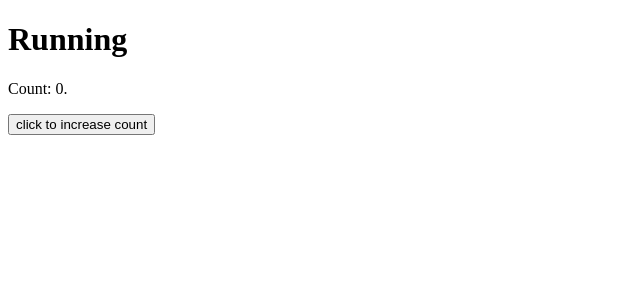
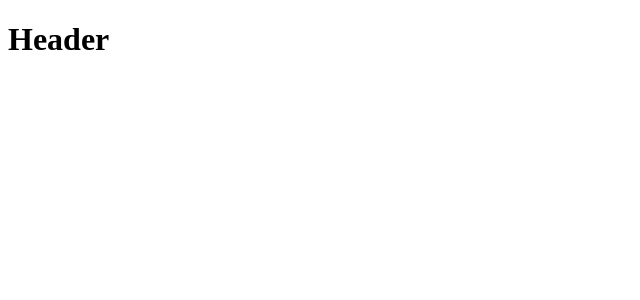
Before and after one commit to 0xKona/0xKona.github.io, a React app: page / in a window 1280 px wide. Shown: the top 300 px of the page, without its empty margins (0-640 px from the left). Built offline with nearby package versions, Linux system fonts and the light colour scheme; the HTML template or start-up script is replaced by a standard one.

Commit message:
styled components / typescript styled components added

```diff
--- a/client/src/app.tsx
+++ b/client/src/app.tsx
@@ -1,13 +1,12 @@
 import React, { useState } from "react";
+import Header from "./components/header";
 
 const App = () => {
     const [count, setCount] = useState(0);
 
     return (
         <>
-            <h1>Running</h1>
-            <p>{`Count: ${count}.`}</p>
-            <button onClick={() => setCount(count+1)}>click to increase count</button>
+            <Header />
         </>
     )
 }
--- /dev/null
+++ b/client/src/components/header.tsx
@@ -0,0 +1,10 @@
+import React from "react";
+
+const Header = () => {
+
+    return (
+        <h1>Header</h1>
+    )
+}
+
+export default Header;
--- a/package.json
+++ b/package.json
@@ -30,6 +30,7 @@
     "@babel/preset-env": "^7.23.5",
     "@babel/preset-react": "^7.23.3",
     "@babel/preset-typescript": "^7.23.3",
+    "@types/styled-components": "^5.1.32",
     "body-parser": "^1.20.2",
     "cors": "^2.8.5",
     "dotenv": "^16.3.1",
@@ -37,6 +38,7 @@
     "express": "^4.18.2",
     "path": "^0.12.7",
     "react": "^18.2.0",
-    "react-dom": "^18.2.0"
+    "react-dom": "^18.2.0",
+    "styled-components": "^6.1.1"
   }
 }
```
Also changed, not shown: 1 other file (tests, documents, lock files or other folders).
